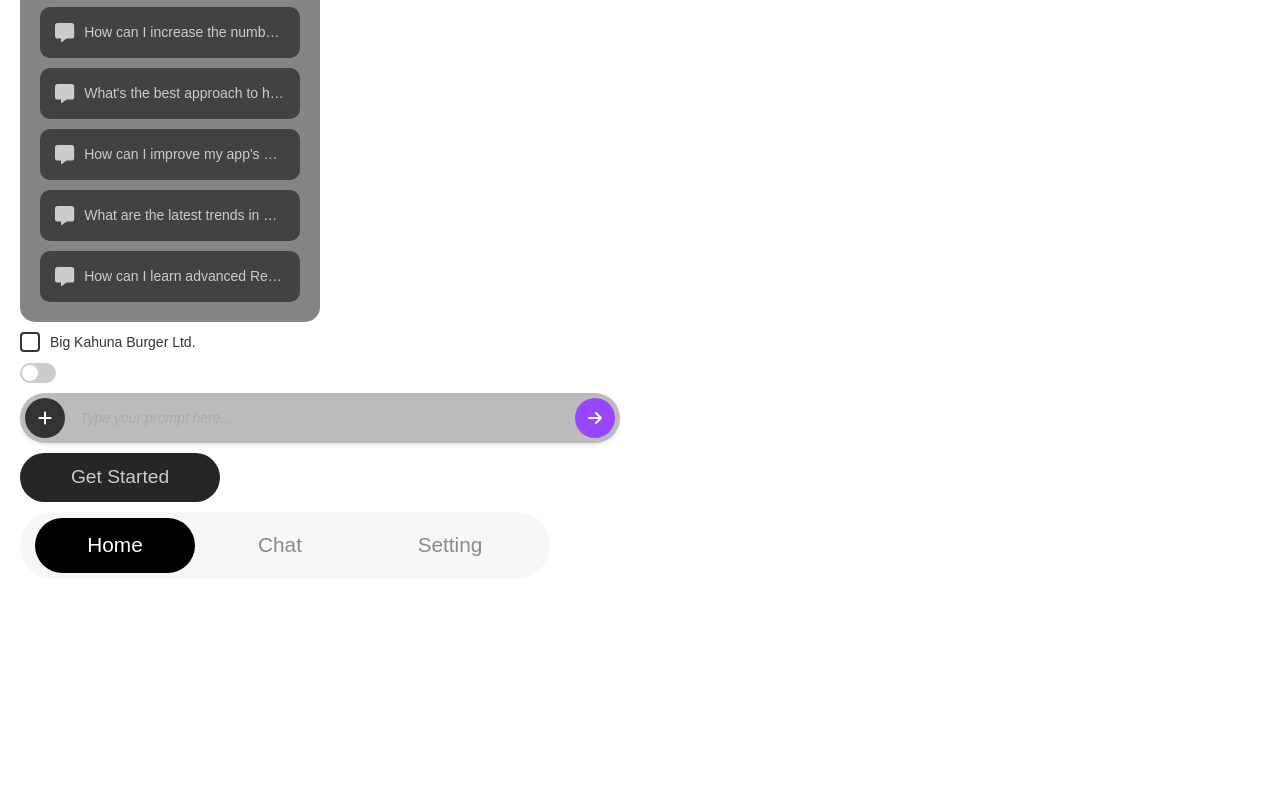
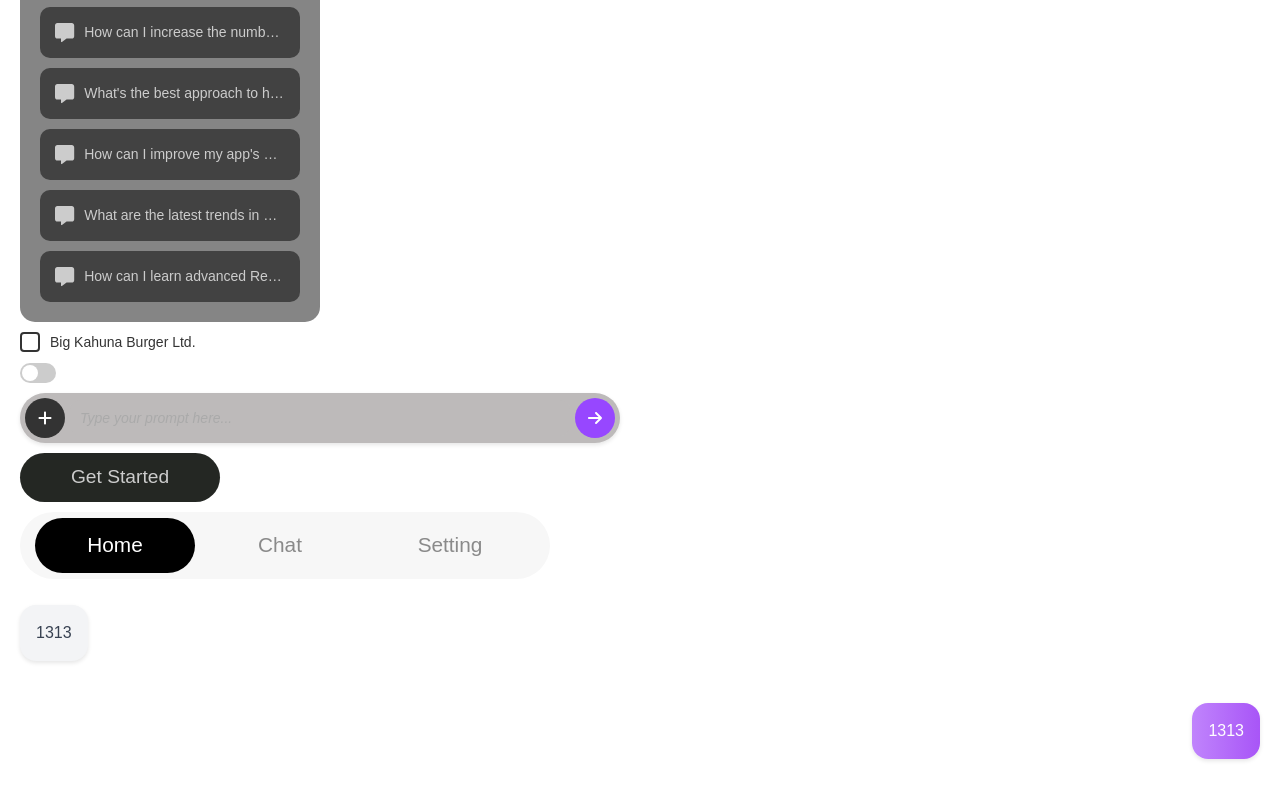
Before and after one commit to 1209kes/React-Session-TF, a React (Vite) app in the folder chat-project/: page /component in a window 1280 px wide. Shown: the part 274-1074 px from the top of the page. Built offline with nearby package versions, Linux system fonts and the light colour scheme.

Commit message:
feat: step4: chatbox

```diff
--- a/chat-project/src/components/ChatBox/ChatBox.jsx
+++ b/chat-project/src/components/ChatBox/ChatBox.jsx
@@ -0,0 +1,8 @@
+import React from 'react';
+import styles from './ChatBox.module.css';
+
+const ChatBox = ({ message, isUser }) => {
+    return <div className={`${styles.chatBox} ${isUser ? styles.userMessage : styles.botMessage}`}>{message}</div>;
+};
+
+export default ChatBox;
--- a/chat-project/src/components/ChatBox/ChatBox.module.css
+++ b/chat-project/src/components/ChatBox/ChatBox.module.css
@@ -0,0 +1,22 @@
+.chatBox {
+    max-width: 80%;
+    margin: 1rem 0;
+    padding: 1rem;
+    border-radius: 16px;
+    font-size: 1rem;
+    line-height: 1.5;
+    word-wrap: break-word;
+    box-shadow: 0 2px 4px rgba(0, 0, 0, 0.1);
+}
+
+.botMessage {
+    background-color: #f3f4f6;
+    color: #374151;
+    align-self: flex-start;
+}
+
+.userMessage {
+    background: linear-gradient(to right, #c084fc, #a855f7);
+    color: #ffffff;
+    align-self: flex-end;
+}
--- a/chat-project/src/pages/Component/Component.jsx
+++ b/chat-project/src/pages/Component/Component.jsx
@@ -8,6 +8,7 @@ import DropMenu from '../../components/shared/DropMenu/DropMenu';
 import { faUser, faCog, faPlus } from '@fortawesome/free-solid-svg-icons';
 import { showAlert } from '../../utils/Alert';
 import styles from './Component.module.css';
+import ChatBox from '../../components/ChatBox/ChatBox';
 
 const ComponentPage = () => {
     const messages = [
@@ -68,6 +69,8 @@ const ComponentPage = () => {
                     fontSize="1.2rem"
                 />
                 <DropMenu></DropMenu>
+                <ChatBox message="1313" isUser={false}></ChatBox>
+                <ChatBox message="1313" isUser={true}></ChatBox>
             </main>
         </div>
     );
```
